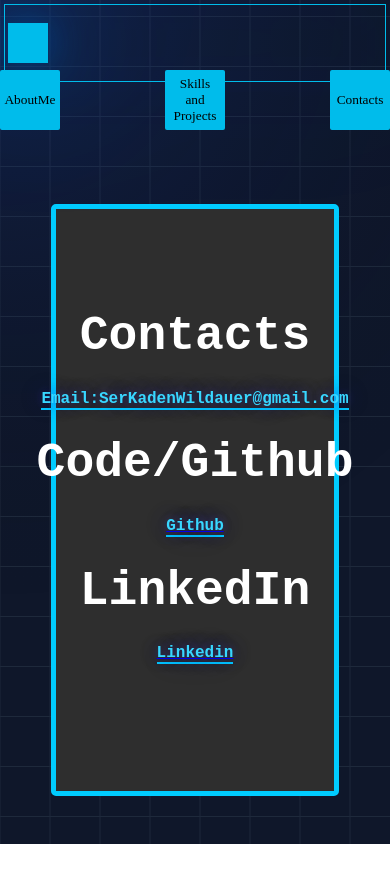
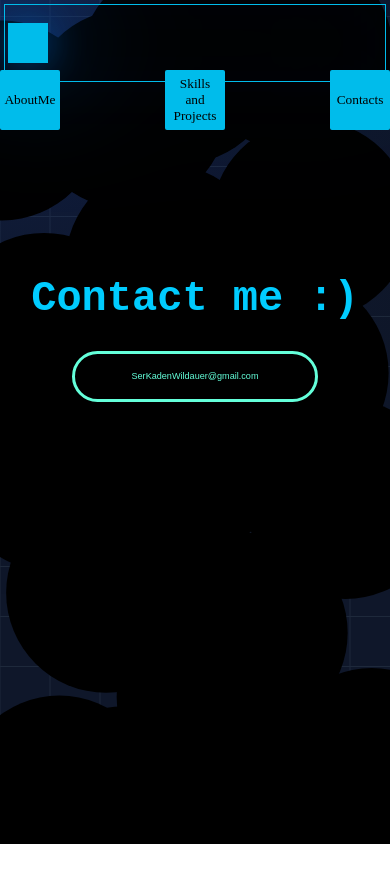
Before and after one commit to TheHeartstriker/Portfolio, a React (Vite) app in the folder Portfolio/: page /contact in a window 390 px wide. Shown: the top 882 px of the page. Built offline with nearby package versions, Linux system fonts and the light colour scheme; a web font is replaced by a local one.

Commit message:
Main logic
Got the main logic that i made for the about page and adjusted it. The look is correct but that link and look is wrong

```diff
--- /dev/null
+++ b/Portfolio/src/Contact/CanvasH.jsx
@@ -0,0 +1,24 @@
+const gitImage = import("../images/Github.svg");
+
+export function DrawCircle(hexColor, x, y, radius, ctx) {
+  ctx.beginPath();
+  ctx.arc(x, y, radius, 0, Math.PI * 2);
+  ctx.closePath();
+  ctx.fillStyle = hexColor;
+  ctx.fill();
+
+  // Draw the image inside the circle
+  //   if (gitImage.complete) {
+  //     ctx.save();
+  //     ctx.clip();
+  //     ctx.drawImage(gitImage, x - radius, y - radius, radius * 2, radius * 2);
+  //     ctx.restore();
+  //   } else {
+  //     gitImage.onload = () => {
+  //       ctx.save();
+  //       ctx.clip();
+  //       ctx.drawImage(gitImage, x - radius, y - radius, radius * 2, radius * 2);
+  //       ctx.restore();
+  //     };
+  //   }
+}
--- a/Portfolio/src/Contact/Contact.jsx
+++ b/Portfolio/src/Contact/Contact.jsx
@@ -1,30 +1,179 @@
-import { useState } from "react";
+import { useState, useEffect, useRef } from "react";
+import { DrawCircle } from "./CanvasH";
 
 function Contact() {
+  //Github
+  //LinkedIn
+  //Email
+  const [ctx, setCtx] = useState(null);
+  const Radius = useRef(100);
+  const Contact = useRef(null);
+
+  const ObjectData = useRef([]);
+  const [OnMouseDown, setOnMouseDown] = useState(false);
+  //Used to render on load
+  const [isCalled, setIsCalled] = useState(false);
+  const MouseDownStartTime = useRef(null);
+  const Mouse = useRef({ x: 0, y: 0 });
+
+  const InitalMouse = useRef({ x: 0, y: 0 });
+  const EndMouse = useRef({ x: 0, y: 0 });
+  const Offset = useRef({ x: 0, y: 0 });
+  const Which = useRef(null);
+  const TimeStep = 0.16;
+
+  // Creates a canvas
+  useEffect(() => {
+    // Creates references to current canvases
+    const backgroundCanvas = Contact.current;
+    // Sets the default canvas sizes to the window size
+    backgroundCanvas.width = window.innerWidth;
+    backgroundCanvas.height = window.innerHeight;
+    // Gets the context of the canvas
+    const backgroundContext = backgroundCanvas.getContext("2d");
+    // Sets the context to the state
+    setCtx(backgroundContext);
+
+    const resizeCanvas = () => {
+      // The resize
+      backgroundCanvas.width = window.innerWidth;
+      backgroundCanvas.height = window.innerHeight;
+      // After resizing the canvas, we need to get the context again
+      setCtx(backgroundCanvas.getContext("2d"));
+    };
+    // Event listener where the resizeCanvas function is called
+    window.addEventListener("resize", resizeCanvas);
+    return () => {
+      window.removeEventListener("resize", resizeCanvas);
+    };
+  }, []);
+
+  function InitData() {
+    for (let i = 0; i < 20; i++) {
+      ObjectData.current.push({
+        x: Math.random() * window.innerWidth,
+        y: Math.random() * window.innerHeight,
+        velocity: {
+          x: Math.random() * 100,
+          y: Math.random() * 100,
+        },
+        Active: false,
+      });
+    }
+  }
+  //Given the current mouse position, it will return the index of the object that is being hovered over
+  function WhichOne() {
+    if (ObjectData.current == null) return;
+    for (let i = 0; i < ObjectData.current.length; i++) {
+      let distance = Math.sqrt(
+        Math.pow(Mouse.current.x - ObjectData.current[i].x, 2) +
+          Math.pow(Mouse.current.y - ObjectData.current[i].y, 2)
+      );
+      if (distance < Radius.current) {
+        return i;
+      }
+    }
+  }
+
+  //Handles collision between objects and the window
+  function Collision(data) {
+    //Window collision's
+    if (data.x < Radius.current) {
+      data.x = Radius.current;
+      data.velocity.x *= 0.7;
+      data.velocity.x *= -1;
+    }
+    if (data.x > window.innerWidth - Radius.current) {
+      data.x = window.innerWidth - Radius.current;
+      data.velocity.x *= 0.7;
+      data.velocity.x *= -1;
+    }
+    if (data.y < Radius.current) {
+      data.y = Radius.current;
+      data.velocity.y *= 0.7;
+      data.velocity.y *= -1;
+    }
+    if (data.y > window.innerHeight - Radius.current) {
+      data.y = window.innerHeight - Radius.current;
+      data.velocity.y *= 0.7;
+      data.velocity.y *= -1;
+    }
+    //Object collision's
+    for (let i = 0; i < ObjectData.current.length; i++) {
+      if (data === ObjectData.current[i]) continue;
+      let Distance = Math.sqrt(
+        Math.pow(data.x - ObjectData.current[i].x, 2) +
+          Math.pow(data.y - ObjectData.current[i].y, 2)
+      );
+      if (Distance < Radius.current * 2) {
+        let angle = Math.atan2(
+          data.y - ObjectData.current[i].y,
+          data.x - ObjectData.current[i].x
+        );
+        let overlap = Radius.current * 2 - Distance;
+        let moveX = (Math.cos(angle) * overlap) / 2;
+        let moveY = (Math.sin(angle) * overlap) / 2;
+        // Move both objects away from each other
+        data.x += moveX;
+        data.y += moveY;
+        ObjectData.current[i].x -= moveX;
+        ObjectData.current[i].y -= moveY;
+      }
+    }
+  }
+  //Main loop
+  function Main() {
+    if (ctx && ObjectData.current && Contact.current) {
+      //CursorChange();
+      ctx.clearRect(0, 0, window.innerWidth, window.innerHeight);
+
+      const newData = ObjectData.current.map((data) => {
+        data.x += data.velocity.x * TimeStep;
+        data.y += data.velocity.y * TimeStep;
+        data.velocity.x *= 0.97;
+        data.velocity.y *= 0.97;
+        //Friction
+        Collision(data);
+        //Gravity
+        data.velocity.y += (9.8 * TimeStep) / 2;
+        DrawCircle("#000000", data.x, data.y, Radius.current, ctx);
+        return data;
+      });
+      ObjectData.current = newData;
+    }
+    requestAnimationFrame(Main);
+  }
+
+  //Changes the cursor to a grab when hovering over an object
+  function CursorChange() {
+    if (Contact.current != null && WhichOne() != null) {
+      Contact.current.style.cursor = "pointer";
+    } else {
+      Contact.current.style.cursor = "default";
+    }
+  }
+
+  useEffect(() => {
+    if (ctx == null) return;
+    InitData();
+  }, [ctx]);
+  useEffect(() => {
+    if (ObjectData.current && !isCalled && Contact.current && ctx) {
+      Main();
+      setIsCalled(true);
+    }
+  }, [ctx]);
+
   return (
-    <div className="ContactContainer">
-      <div className="ContactHeader">
-        <h3>Contacts</h3>
-        <h5>Email:SerKadenWildauer@gmail.com</h5>
-        <h3>Code/Github</h3>
-        <a
-          href="https://github.com/TheHeartstriker"
-          target="_blank"
-          rel="noopener noreferrer"
-        >
-          <h5>Github</h5>
-        </a>
-
-        <h3>LinkedIn</h3>
-        <a
-          href="https://www.linkedin.com/in/kaden-wildauer-155307337/"
-          target="_blank"
-          rel="noopener noreferrer"
-        >
-          <h5>Linkedin</h5>
-        </a>
+    <>
+      <canvas id="ContactCanvas" ref={Contact}></canvas>
+      <div className="ContactContainer">
+        <div className="Contact">
+          <h1>Contact me :)</h1>
+          <button>SerKadenWildauer@gmail.com</button>
+        </div>
       </div>
-    </div>
+    </>
   );
 }
 
--- a/Portfolio/src/Contact/contact.css
+++ b/Portfolio/src/Contact/contact.css
@@ -1,66 +1,56 @@
 :root {
-  --back-round-grey: rgb(46, 46, 46);
-  --neon-blue: rgb(0, 204, 255);
+  --back-round-grey: rgb(30, 30, 30);
+  --neon-blue: #00ccff;
   --neon-dull: rgb(0, 188, 235);
+  --Low-blue: #0e2250;
+  --Teal: rgb(100, 255, 218);
 }
 
 .ContactContainer {
   display: flex;
-  justify-content: center;
   align-items: center;
+  height: 100vh;
+  width: 100%;
   flex-direction: column;
-  height: 100vh;
 }
 
-.ContactHeader {
+.Contact {
+  margin-top: 20vh;
   display: flex;
   flex-direction: column;
-  justify-content: center;
   align-items: center;
-  padding: 100px;
-  width: 20vw;
-
-  color: white;
-  background-color: var(--back-round-grey);
-  border: 5px solid var(--neon-blue);
-  border-radius: 5px;
 }
 
-.ContactContainer h3 {
-  margin: 0;
-  padding: 0;
-  font-size: 3em;
+.Contact h1 {
+  color: var(--neon-blue);
+  font-size: 6rem;
+  font-weight: 700;
 }
 
-.ContactContainer h5 {
-  font-size: 2em;
-  animation: pulse 2s infinite;
-  text-shadow: 0 0 10px hsla(244, 62%, 51%, 0.3),
-    0 0 20px hsla(244, 62%, 51%, 0.3), 0 0 30px hsla(244, 62%, 51%, 0.3);
+.Contact button {
+  position: relative;
+  background: linear-gradient(to top, var(--Teal) 0%, var(--Teal) 100%);
+  background-size: 100% 0%;
+  background-repeat: no-repeat;
+  background-position: bottom;
+  border: 3px solid var(--Teal);
+  color: var(--Teal);
+  width: 75%;
+  height: 6vh;
+  font-size: 1.3rem;
+  border-radius: 50px;
+  transition: background-size 0.6s ease-in-out, color 0.6s ease-in-out;
 }
 
-.ContactContainer h5::after {
-  content: " ";
-  display: block;
+.Contact button:hover {
+  background-size: 100% 100%;
+  color: black; /* Change text color for better visibility */
+}
+#ContactCanvas {
+  position: absolute;
+  top: 0;
+  left: 0;
   width: 100%;
-  height: 2px;
-  background-color: var(--neon-blue);
+  height: 100%;
+  z-index: -1;
 }
-
-@keyframes pulse {
-  0% {
-    color: var(--neon-blue);
-  }
-  50% {
-    color: white;
-  }
-  100% {
-    color: var(--neon-blue);
-  }
-}
-
-@media (max-width: 768px) {
-  .ContactHeader h5 {
-    font-size: 1em;
-  }
-}
```
